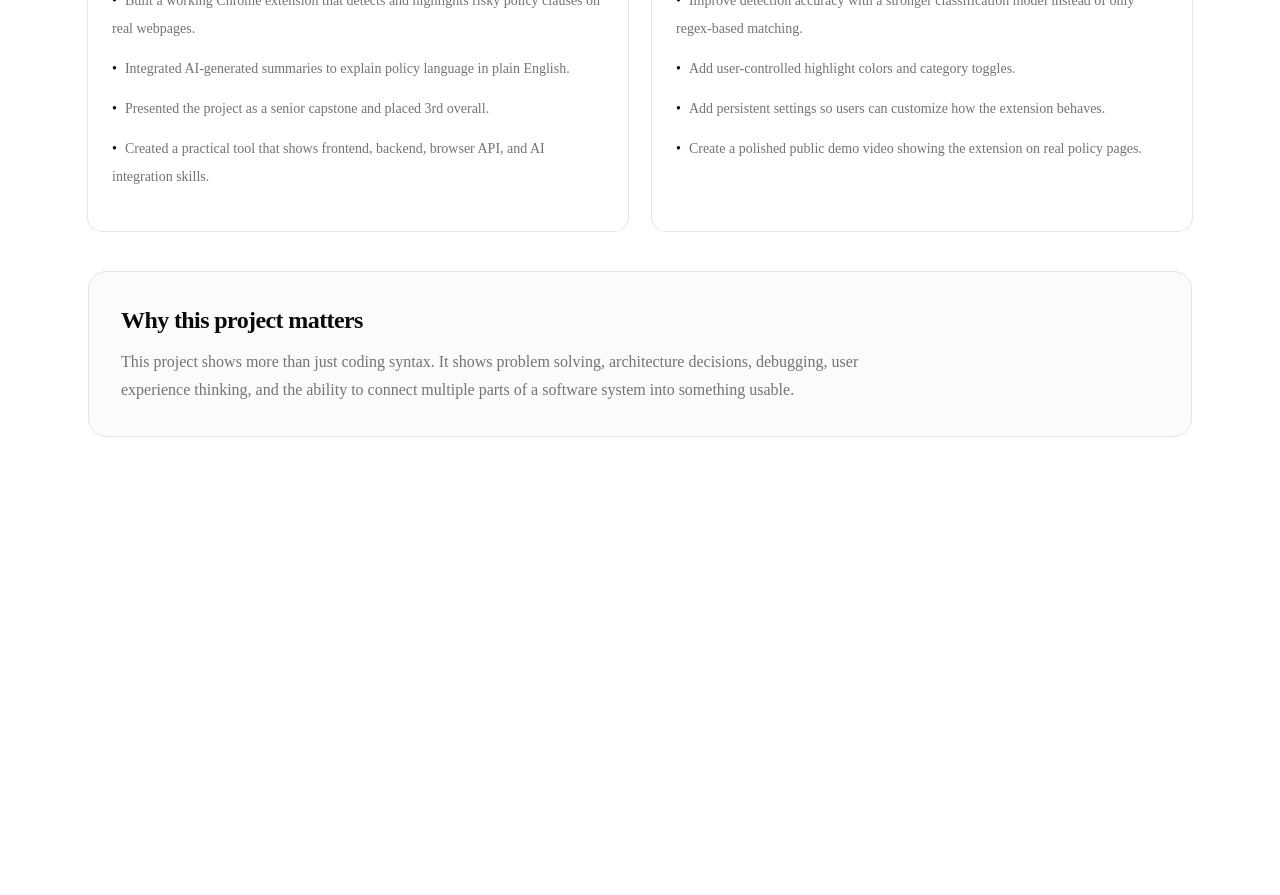
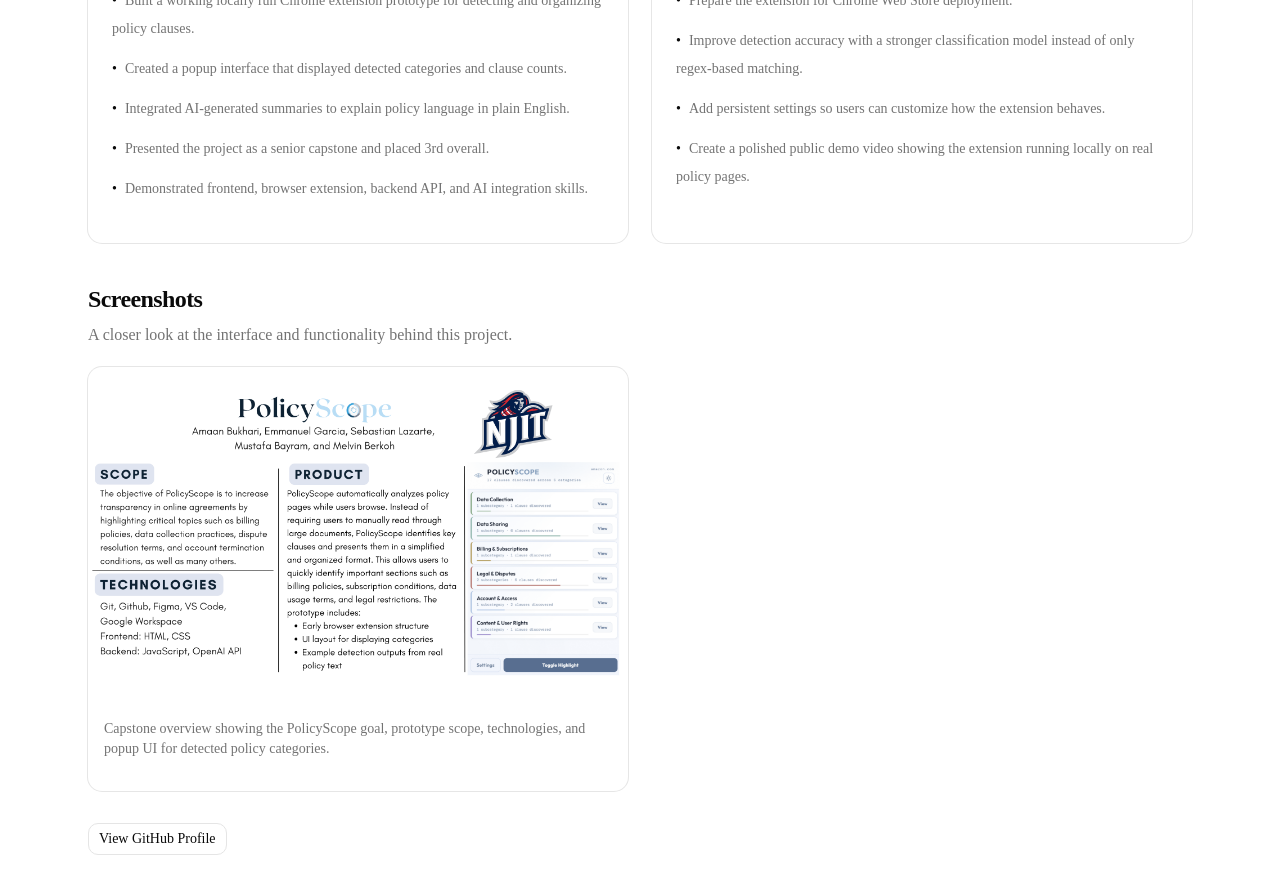
Before and after one commit to MelvinBerkoh/Portfolio, a Next.js app: page /projects/policyscope in a window 1280 px wide. Shown: the part 1900-2795 px from the top of the page. Before the commit the page ends 2393 px from the top, so only its background shows below. Built offline with nearby package versions, Linux system fonts and the light colour scheme.

Commit message:
Add PolicyScope screenshot and clarify prototype status

```diff
--- a/src/app/projects/[slug]/page.tsx
+++ b/src/app/projects/[slug]/page.tsx
@@ -1,3 +1,4 @@
+import Image from "next/image";
 import Link from "next/link";
 import { notFound } from "next/navigation";
 
@@ -139,6 +140,49 @@
             <BulletList items={project.nextSteps} />
           </SectionCard>
         </section>
+        {project.screenshots && project.screenshots.length > 0 && (
+  <section className="mt-10">
+    <div className="mb-5 space-y-2">
+      <h2 className="text-2xl font-bold tracking-tight">Screenshots</h2>
+      <p className="text-muted-foreground">
+        A closer look at the interface and functionality behind this project.
+      </p>
+    </div>
+
+    <div className="grid gap-6 md:grid-cols-2">
+      {project.screenshots.map((screenshot) => (
+        <Card key={screenshot.src} className="overflow-hidden">
+          <div className="relative aspect-video bg-muted">
+            <Image
+              src={screenshot.src}
+              alt={screenshot.alt}
+              fill
+              className="object-cover"
+            />
+          </div>
+
+          <CardContent className="p-4">
+            <p className="text-sm text-muted-foreground">
+              {screenshot.caption}
+            </p>
+          </CardContent>
+        </Card>
+      ))}
+    </div>
+  </section>
+)}
+
+{project.links && project.links.length > 0 && (
+  <section className="mt-8 flex flex-wrap gap-3">
+    {project.links.map((link) => (
+      <Button key={link.href} asChild variant="outline">
+        <Link href={link.href} target="_blank">
+          {link.label}
+        </Link>
+      </Button>
+    ))}
+  </section>
+)}
 
         <section className="mt-10 rounded-2xl border bg-muted/40 p-8">
           <div className="max-w-3xl space-y-3">
--- a/src/data/projects.ts
+++ b/src/data/projects.ts
@@ -13,9 +13,17 @@
   challenges: string[];
   results: string[];
   nextSteps: string[];
+  screenshots?: {
+    src: string;
+    alt: string;
+    caption: string;
+  }[];
+  links?: {
+    label: string;
+    href: string;
+  }[];
   featured?: boolean;
 };
-
 export const projects: Project[] = [
   {
     slug: "policyscope",
@@ -24,7 +32,7 @@
     summary:
       "A Chrome extension that helps users understand long Terms of Service and privacy policy pages by detecting risky clauses, highlighting them, and generating plain-English AI summaries.",
     impact:
-      "Capstone senior project that placed 3rd overall and earned certificates.",
+      "Senior capstone project that placed 3rd overall. Built and demonstrated as a locally run Chrome extension prototype.",
     tech: [
       "Chrome MV3",
       "JavaScript",
@@ -67,17 +75,32 @@
       "Debugging Chrome extension message passing between content scripts, background scripts, popup UI, and backend API.",
     ],
     results: [
-      "Built a working Chrome extension that detects and highlights risky policy clauses on real webpages.",
-      "Integrated AI-generated summaries to explain policy language in plain English.",
-      "Presented the project as a senior capstone and placed 3rd overall.",
-      "Created a practical tool that shows frontend, backend, browser API, and AI integration skills.",
+      "Built a working locally run Chrome extension prototype for detecting and organizing policy clauses.",
+  "Created a popup interface that displayed detected categories and clause counts.",
+  "Integrated AI-generated summaries to explain policy language in plain English.",
+  "Presented the project as a senior capstone and placed 3rd overall.",
+  "Demonstrated frontend, browser extension, backend API, and AI integration skills.",
     ],
     nextSteps: [
+      "Prepare the extension for Chrome Web Store deployment.",
       "Improve detection accuracy with a stronger classification model instead of only regex-based matching.",
-      "Add user-controlled highlight colors and category toggles.",
       "Add persistent settings so users can customize how the extension behaves.",
-      "Create a polished public demo video showing the extension on real policy pages.",
+      "Create a polished public demo video showing the extension running locally on real policy pages.",
     ],
+    screenshots: [
+  {
+    src: "/projects/policyscope/policyscope-overview.png",
+    alt: "PolicyScope capstone overview showing project scope, product description, technologies, and popup interface",
+    caption:
+      "Capstone overview showing the PolicyScope goal, prototype scope, technologies, and popup UI for detected policy categories.",
+  },
+],
+links: [
+  {
+    label: "View GitHub Profile",
+    href: "https://github.com/MelvinBerkoh",
+  },
+],
     featured: true,
   },
   {
@@ -191,6 +214,29 @@
       "Add SHAP or feature-importance analysis.",
       "Turn the notebook into a cleaner GitHub project with a full README.",
     ],
+    screenshots: [
+  {
+    src: "/projects/policyscope/popup.png",
+    alt: "PolicyScope popup interface showing detected policy categories",
+    caption: "Popup interface showing detected policy clause categories and summaries.",
+  },
+  {
+    src: "/projects/policyscope/highlighted-page.png",
+    alt: "PolicyScope highlighting risky policy clauses on a webpage",
+    caption: "Live webpage highlighting for risky Terms of Service clauses.",
+  },
+  {
+    src: "/projects/policyscope/summary-view.png",
+    alt: "PolicyScope AI-generated summary view",
+    caption: "AI-generated plain-English explanation for selected policy text.",
+  },
+],
+links: [
+  {
+    label: "View GitHub",
+    href: "https://github.com/MelvinBerkoh",
+  },
+],
     featured: true,
   },
 ];
```
Also changed, not shown: public/projects/policyscope/policyscope-overview.png (added).
